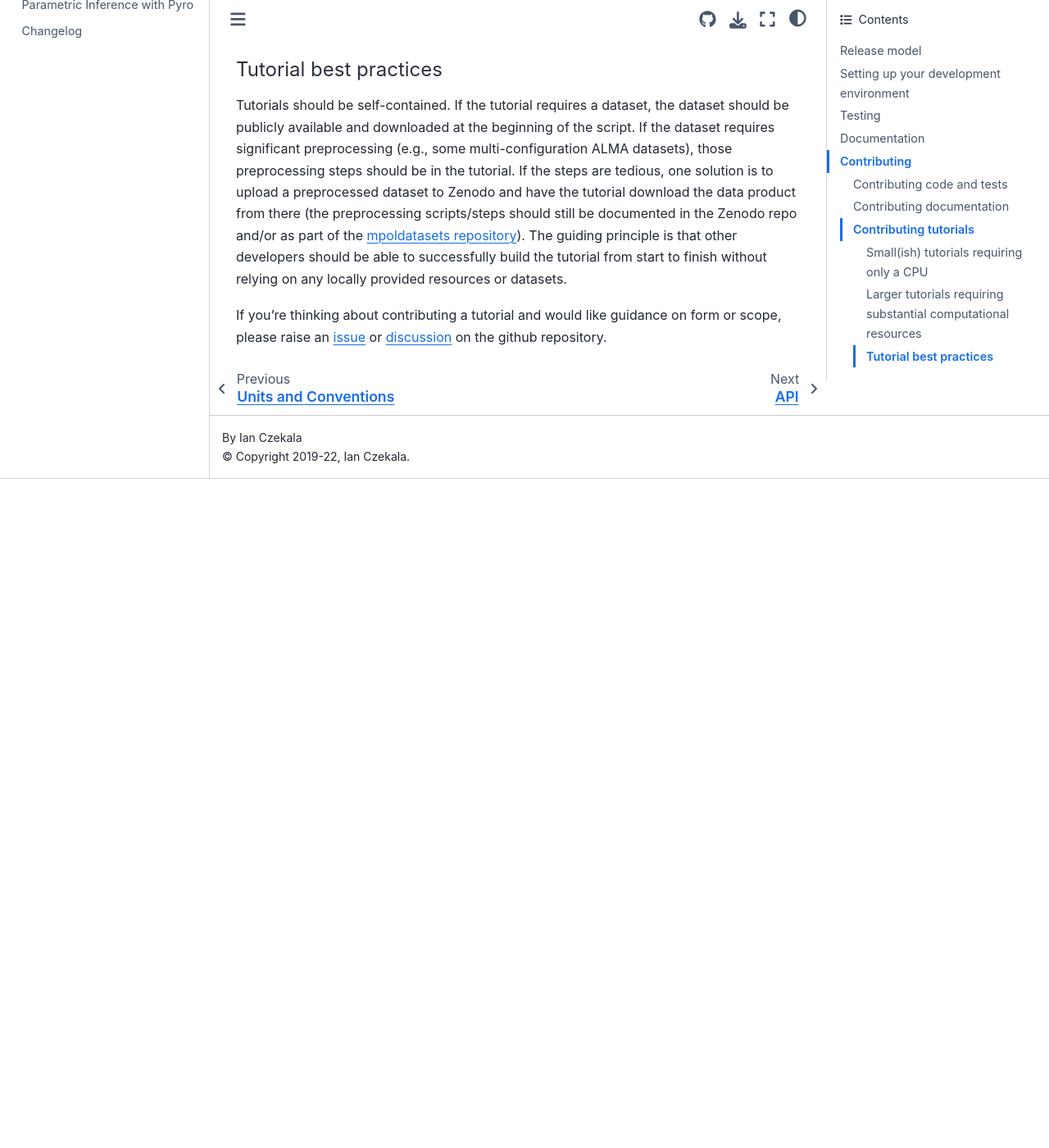
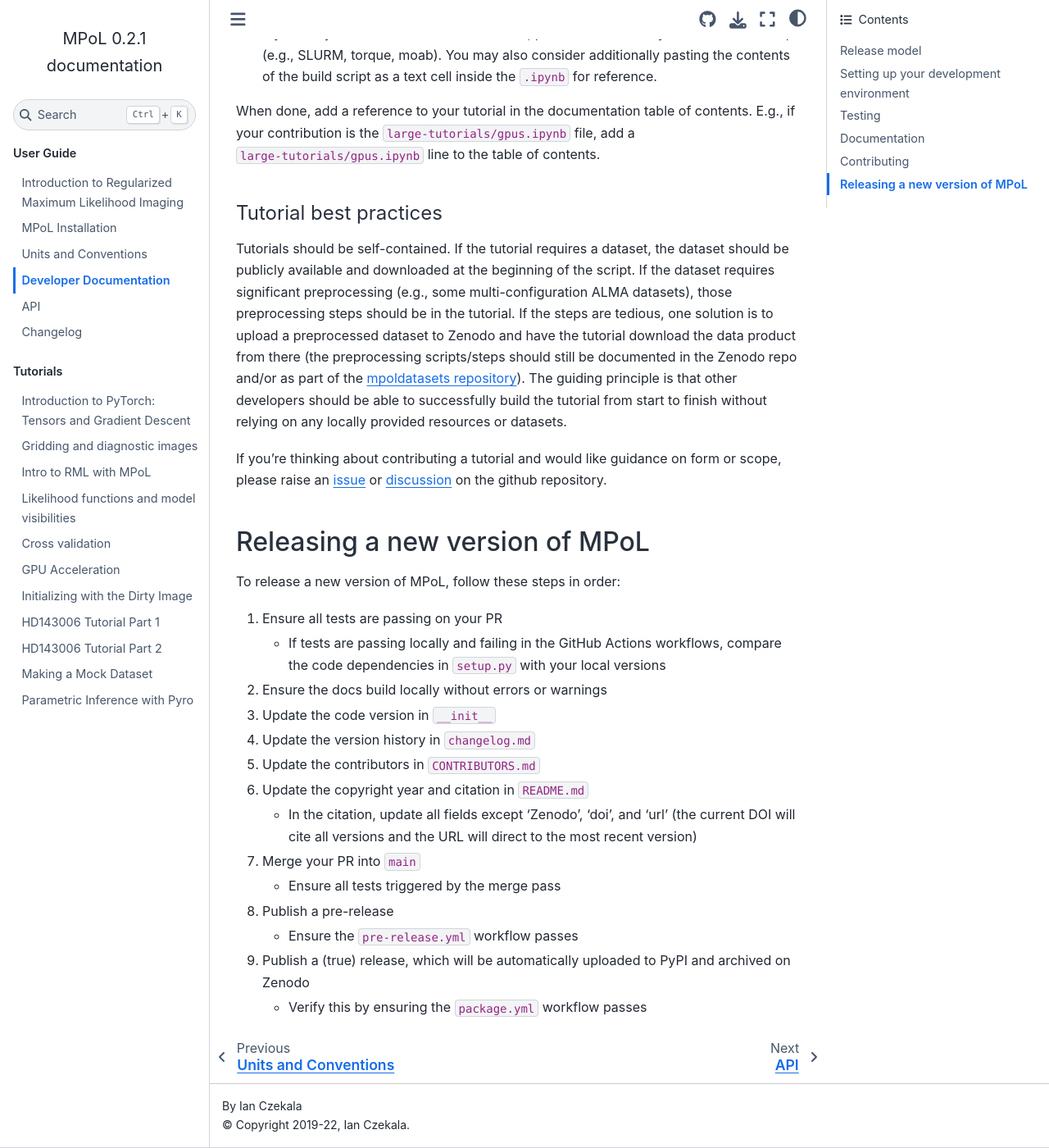
Before and after one commit to MPoL-dev/MPoL, a Sphinx documentation site: the page built from docs/developer-documentation.md, in a window 1280 px wide and 1400 px high, scrolled down 8974 px. Shown: the whole window at 82% size. Built offline with Sphinx 7.4.7 and the Sphinx Book theme 1.1.4, drawn with Linux system fonts in a browser that asks for light colours; before the commit the page ends 9558 px from its top, so only the background shows below that; some of the changed text lies outside the part shown.

Commit message:
new wording in docs about tags and how to build docs for tagged versions.

````diff
--- a/docs/developer-documentation.md
+++ b/docs/developer-documentation.md
@@ -9,6 +9,8 @@
 ## Release model
 
 The MPoL project values stable software, and so we place a special emphasis on writing and running tests to ensure the code works reliably for as many users as possible. It is our intent that the `main` branch of the github repository always reflects a stable version of the code that passes all tests. After significant new functionality has been introduced, a tagged release (e.g., `v0.1.1`) is generated from the main branch and pushed to PyPI.
+
+See further below ({ref}`releasing-new-version-label`) for information on how to tag a new version using the GitHub and Zenodo workflows.
 
 ## Setting up your development environment
 
@@ -111,19 +113,26 @@
 
 For more information on code coverage, see the [coverage.py documentation](https://coverage.readthedocs.io/en/coverage-5.5/). A worthy goal is to reach 100% code coverage with the testing suite. However, 100% coverage *doesn't mean the code is free of bugs*. More important than complete coverage is writing tests that properly probe program functionality.
 
+(documentation-build-reference-label)=
 ## Documentation
 
 MPoL documentation is written as docstrings attached to MPoL classes and functions and as individual `.rst` or `.md` files located in the `docs/` folder. The documentation is built using the [Sphinx](https://www.sphinx-doc.org/en/master/) Python documentation generator, with the [MyST-NB](https://myst-nb.readthedocs.io/en/latest/index.html) plugin.
 
-### Dependencies
+### Versions and Dependencies
 
-If you are only interested in building the documentation, you can install the more limited set of documentation package dependencies via
+After you've cloned the repository and changed to its root, you can optionally switch to a different package version or branch if needed. E.g., do
 
+```
+git fetch --tags
+git checkout tags/v0.2.0
+```
+
+Otherwise, proceed directly with installing the build dependencies for the documentation with
 ```
 $ pip install ".[docs]"
 ```
 
-after you've cloned the repository and changed to the root of the repository. Otherwise, we recommend following the development environment instructions above, since the `[dev]` list is a superset of the `[docs]` list.
+Alternatively, you could start from `[dev]` list, since it is a superset of `[docs]`.
 
 ### Building the Documentation
 
@@ -217,3 +226,24 @@
 Tutorials should be self-contained. If the tutorial requires a dataset, the dataset should be publicly available and downloaded at the beginning of the script. If the dataset requires significant preprocessing (e.g., some multi-configuration ALMA datasets), those preprocessing steps should be in the tutorial. If the steps are tedious, one solution is to upload a preprocessed dataset to Zenodo and have the tutorial download the data product from there (the preprocessing scripts/steps should still be documented in the Zenodo repo and/or as part of the [mpoldatasets repository](https://github.com/MPoL-dev/mpoldatasets)). The guiding principle is that other developers should be able to successfully build the tutorial from start to finish without relying on any locally provided resources or datasets.
 
 If you're thinking about contributing a tutorial and would like guidance on form or scope, please raise an [issue](https://github.com/MPoL-dev/MPoL/issues) or [discussion](https://github.com/MPoL-dev/MPoL/discussions) on the github repository.
+
+
+(releasing-new-version-label)=
+## Releasing a new version of MPoL
+
+To release a new version of MPoL, follow these steps in order:
+
+1. Ensure all tests are passing on your PR
+    * If tests are passing locally and failing in the GitHub Actions workflows, compare the code dependencies in `setup.py` with your local versions
+2. Ensure the docs build locally without errors or warnings
+3. Update the code version in `__init__`
+4. Update the version history in `changelog.md`
+5. Update the contributors in `CONTRIBUTORS.md`
+6. Update the copyright year and citation in `README.md`
+    * In the citation, update all fields except 'Zenodo', 'doi', and 'url' (the current DOI will cite all versions and the URL will direct to the most recent version)
+7. Merge your PR into `main`
+    * Ensure all tests triggered by the merge pass
+8. Publish a pre-release
+    * Ensure the `pre-release.yml` workflow passes
+9. Publish a (true) release, which will be automatically uploaded to PyPI and archived on Zenodo
+    * Verify this by ensuring the `package.yml` workflow passes
--- a/docs/installation.md
+++ b/docs/installation.md
@@ -4,11 +4,19 @@
 
 ## Using pip
 
-Stable versions are hosted on PyPI and are installed via
+Stable versions are hosted on PyPI. You can install the latest version by
 
 ```
 $ pip install MPoL
 ```
+
+Or if you require a specific version of MPoL (e.g., `0.2.0`), you can install via
+
+```
+$ pip install MPoL==0.2.0
+```
+
+We recommend that you install the latest version of MPoL. Though, if you are working on a project across several compute environments, you may wish to ensure that each environment has the same version of MPoL installed.
 
 ## From source
 
@@ -48,6 +56,12 @@
 >>> print(mpol.__version__)
 ```
 
+## Documentation
+
+The documentation served online ([here](https://mpol-dev.github.io/MPoL/index.html)) corresponds to the `main` branch. This represents the current state of MPoL and is usually the best place to reference MPoL functionality. However, this documentation may be more current than last tagged version or the version you have installed. If you require the new features detailed in the documentation, then we recommend installing the package from source (as above).
+
+In the (foreseeably rare) situation where the latest online documentation significantly diverges from the package version you wish to use (but there are reasons you do not want to build the `main` branch from source), you can access the documentation for that version by {ref}`building and viewing the documentation locally <documentation-build-reference-label>`. To do so, clone the repository as above, checkout the version tag, and build the docs locally.
+
 ## Using CUDA acceleration
 
 MPoL uses PyTorch for its Neural Networks as seen in the `Optimization Loop` tutorial. If you are interested in using PyTorch's full potential by utilizing a Nvidia graphics card, then the CUDA tool kit will need to be installed (TensorVision is also required). More information on this is available in the `GPU Tutorial` page. It is worth noting that PyTorch may need to be (re)installed separately using a specific `pip` for your system.
--- a/src/mpol/__init__.py
+++ b/src/mpol/__init__.py
@@ -1,2 +1,2 @@
-__version__ = "0.2.0"
+__version__ = "0.2.1"
 zenodo_record = 10064221
````
Also changed, not shown: docs/changelog.md (+2 -1 lines), docs/index.rst (+5 -5 lines).
